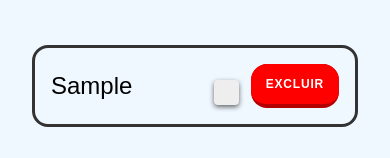
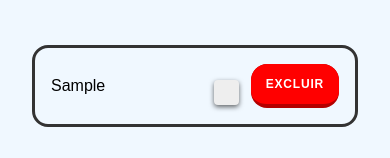
Before and after one commit to eumiguel01/Gerenciador-Tarefas, a plain HTML site: page index.html in a window 390 px wide. Both pictures are taken after typing "Sample" into the empty fields and a click on the button "ADICIONAR TAREFA". Shown: the part 229-387 px from the top of the page. Drawn offline with Linux system fonts and the light colour scheme.

Commit message:
Melhorei a responsividade

```diff
--- a/main.js
+++ b/main.js
@@ -22,7 +22,6 @@ botao.addEventListener("click", () => {
         let tarefa = document.createElement("span");
         tarefa.textContent = valorAdicionar;
         tarefa.className = "tarefa";
-        tarefa.style.fontSize = "1.5rem";
 
         let span = document.createElement("span");
         span.className = "span";
--- a/style.css
+++ b/style.css
@@ -187,6 +187,14 @@ main {
     justify-content: space-between;
 }
 
+.tarefa {
+    font-size: 1.5rem;
+} @media (max-width: 400px) {
+    .tarefa {
+        font-size: 1rem;
+    }
+}
+
 .span {
     display: flex;
     align-items: center;
```
